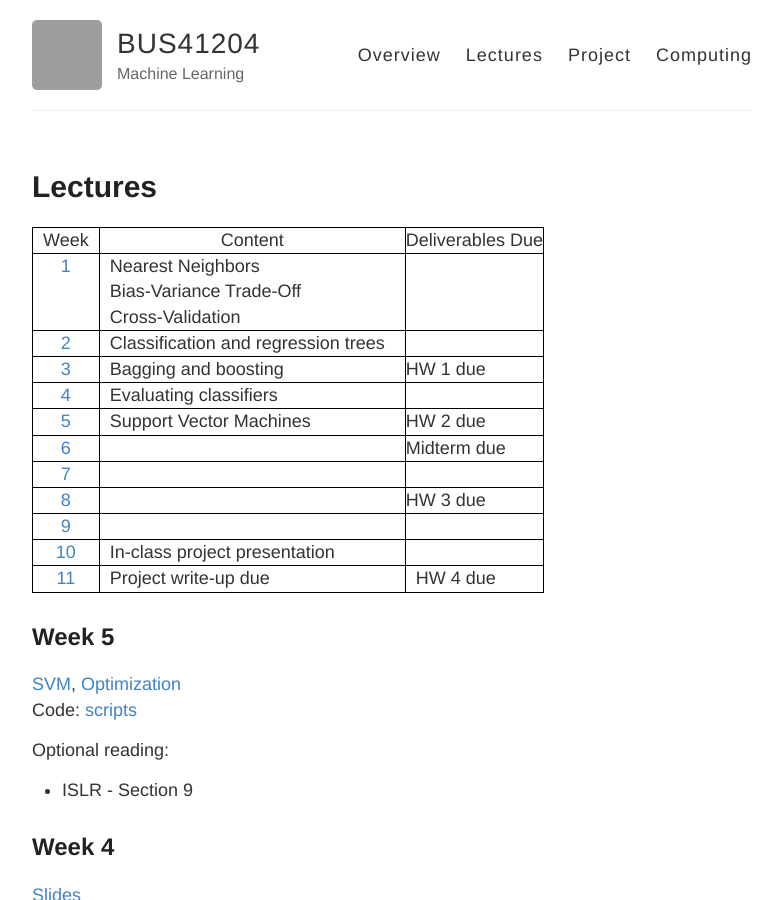
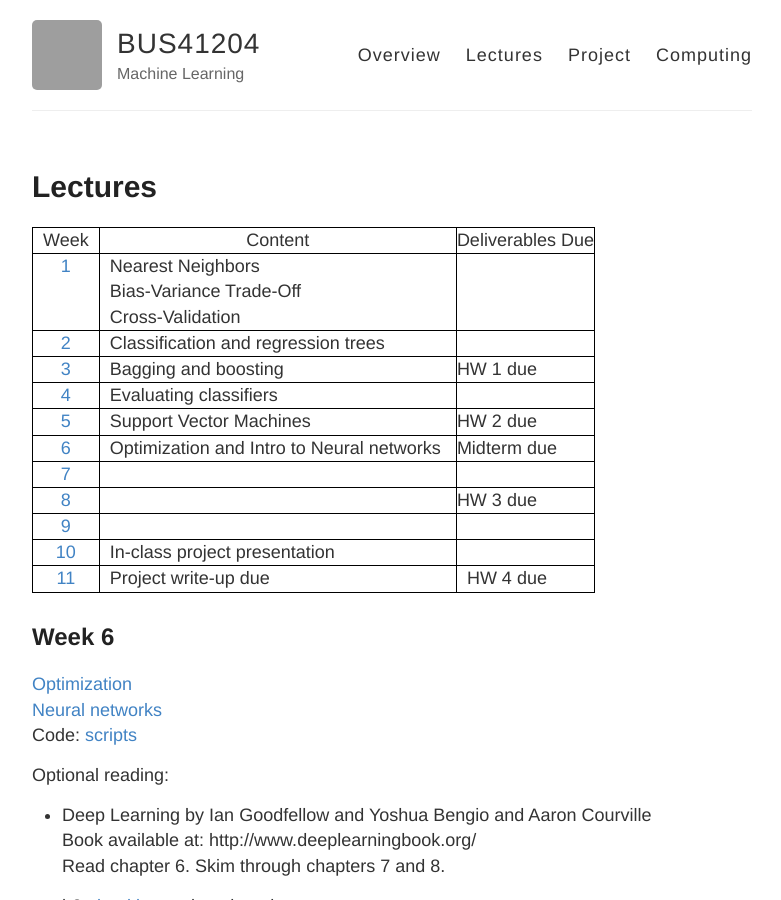
Before and after one commit to ChicagoBoothML/ML2016, a Jekyll site: the page built from lectures.md, in a window 1280 px wide and 900 px high. Shown: the whole window, without its empty margins (248-1029 px from the left). Built offline with Jekyll 4.4.1, drawn with Linux system fonts in a browser that asks for light colours; some of the changed text lies outside the part shown; grey boxes are pictures that could not be loaded.

Commit message:
Update lectures.md

```diff
--- a/lectures.md
+++ b/lectures.md
@@ -12,7 +12,7 @@ permalink: /lectures/
 | [3](#week-3)   | &nbsp;&nbsp;Bagging and boosting&nbsp;&nbsp;&nbsp;&nbsp;       |  HW 1 due         |
 | [4](#week-4)   | &nbsp;&nbsp;Evaluating classifiers&nbsp;&nbsp;&nbsp;&nbsp;     |                   |
 | [5](#week-5)   | &nbsp;&nbsp;Support Vector Machines&nbsp;&nbsp;&nbsp;&nbsp;    |  HW 2 due         |
-| [6]()          |                                                                |  Midterm due      |
+| [6](#week-6)   | &nbsp;&nbsp;Optimization and Intro to Neural networks&nbsp;&nbsp;&nbsp;     |  Midterm due      |
 | [7]()          |                                                                |                   |
 | [8]()          |                                                                |  HW 3 due         |
 | [9]()          |                                                                |                   |
@@ -20,6 +20,20 @@ permalink: /lectures/
 | [11]()         |  &nbsp;&nbsp;Project write-up due                              | &nbsp;&nbsp;HW 4 due       |
 {: .mbtablestyle}
 
+## Week 6
+
+[Optimization](https://piazza.com/class_profile/get_resource/ixiudyq1m7bj0/iypg1pt1phx3o7)
+[Neural networks](https://piazza.com/class_profile/get_resource/ixiudyq1m7bj0/iyzbfm5jl4s6wr)
+Code: [scripts](https://github.com/ChicagoBoothML/ML2016/tree/master/code/lec06)
+
+Optional reading:
+
+* Deep Learning by Ian Goodfellow and Yoshua Bengio and Aaron Courville
+  Book available at: http://www.deeplearningbook.org/
+  Read chapter 6. Skim through chapters 7 and 8.
+
+* h2o [booklet](http://docs.h2o.ai/h2o/latest-stable/h2o-docs/booklets/DeepLearningBooklet.pdf) on deep learning
+* [h2o package](http://docs.h2o.ai/h2o/latest-stable/index.html)
 
 ## Week 5
 
```
